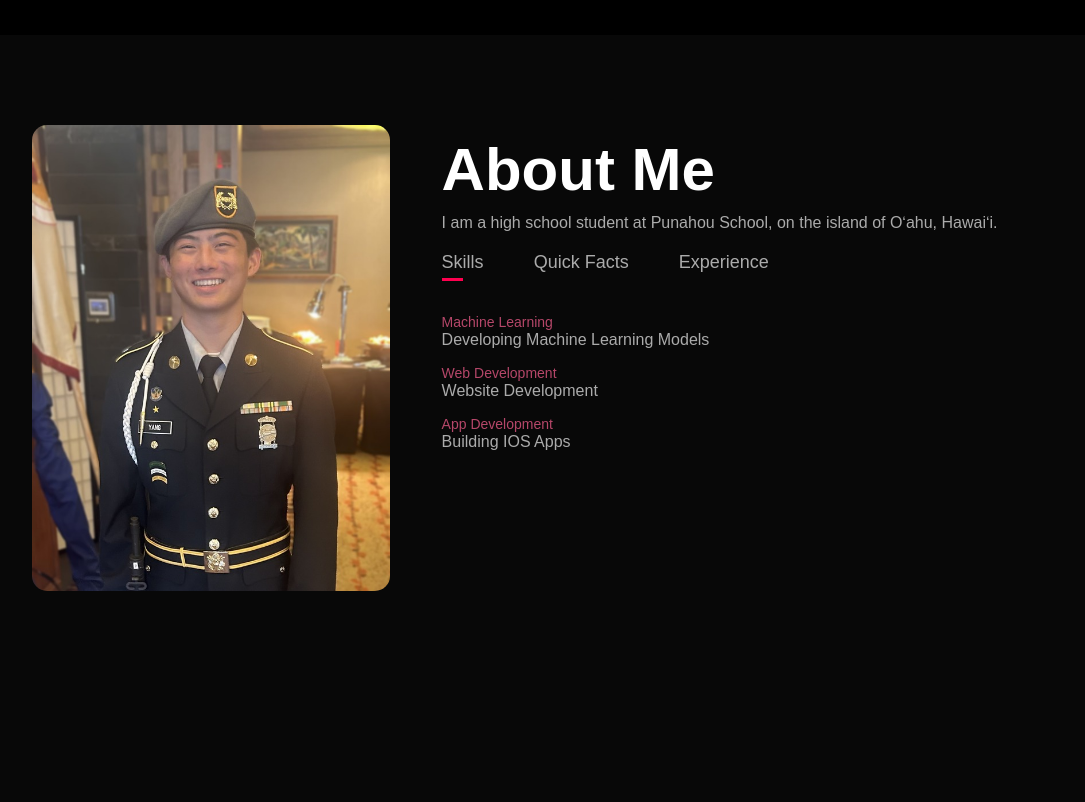
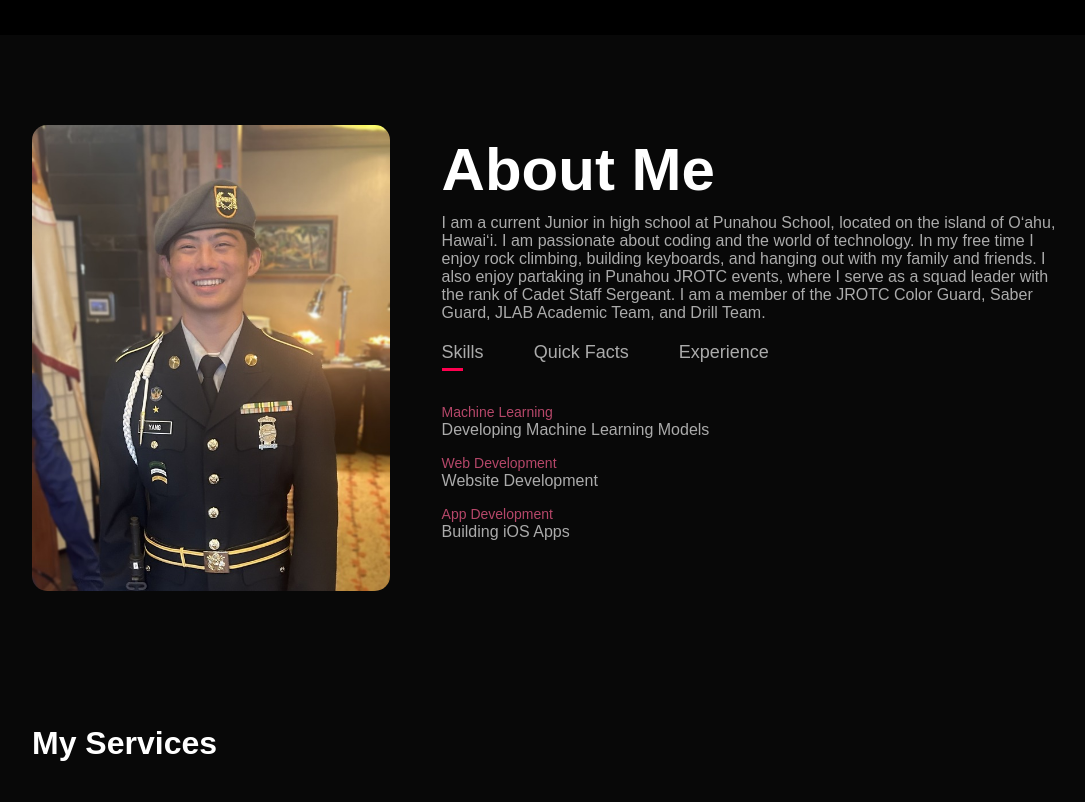
Before and after one commit to the-Turtle-From-1871/dte-portfolio, a plain HTML site: page index.html in a window 1280 px wide. Shown: the part 765-1567 px from the top of the page, without its empty margins (96-1181 px from the left). Before the commit the page ends 1450 px from the top, so only its background shows below. Drawn offline with Linux system fonts and the light colour scheme.

Commit message:
revised bio and section descriptions

```diff
--- a/index.html
+++ b/index.html
@@ -15,7 +15,7 @@
             <img src="images/Heading.png" alt="logo">
             <ul>
                 <li><a href="#">Home</a></li>
-                <li><a href="#">About</a></li>
+                <li><a href="#about">About</a></li>
                 <li><a href="#">Services</a></li>
                 <li><a href="#">Portfolio</a></li>
                 <li><a href="#">Contact</a></li>
@@ -39,7 +39,12 @@
                 </div>
                 <div class="about-col-2">
                     <h1 class="subtitle">About Me</h1>
-                    <p>I am a high school student at Punahou School, on the island of Oʻahu, Hawaiʻi.</p>
+                    <p>I am a current Junior in high school at Punahou School, located on the island of Oʻahu, Hawaiʻi.
+                        I am passionate about coding and the world of technology.
+                        In my free time I enjoy rock climbing, building keyboards,
+                        and hanging out with my family and friends. I also enjoy partaking
+                        in Punahou JROTC events, where I serve as a squad leader with the rank of Cadet Staff Sergeant.
+                        I am a member of the JROTC Color Guard, Saber Guard, JLAB Academic Team, and Drill Team.</p>
 
                     <div class="tab-titles">
                         <p class="tab-links active-link" onclick="opentab('skills')">Skills</p>
@@ -50,7 +55,7 @@
                         <ul>
                             <li><span>Machine Learning</span><br>Developing Machine Learning Models</li>
                             <li><span>Web Development</span><br>Website Development</li>
-                            <li><span>App Development</span><br>Building IOS Apps</li>
+                            <li><span>App Development</span><br>Building iOS Apps</li>
                         </ul>
                     </div>
 
@@ -60,14 +65,14 @@
                             <li><span>2023 - Current</span><br>Lead Programmer of Hawaiʻi Rotor Squad</li>
                             <li><span>2023 - Current</span><br>Website Manager of DTEC</li>
                             <li><span>2022 - Current</span><br>Cyberpatriots AJROTC Team 1 Member (Windows)</li>
-                            <li><span>Spring 2023</span><br>FLL After School Robotics TA</li>
                         </ul>
                     </div>
 
                     <div class="tab-contents" id="experience">
                         <ul>
-                            <li><span>Fall 2023</span><br>Inspirit AI Scholars</li>
                             <li><span>Spring 2024</span><br>Inspirit 1:1 Mentorship Research Program</li>
+                            <li><span>Fall 2023</span><br>Inspirit AI Scholars Program</li>
+                            <li><span>Spring 2023</span><br>FLL After School Robotics TA</li>
                         </ul>
                     </div>
 
@@ -76,6 +81,19 @@
             </div>
         </div>
     </div>
+
+    <!------------"Services"------------->
+    <div id="services">
+        <div class="container">
+            <h1 class="sub-title">My Services</h1>
+            <div class="services-list">
+
+            </div>
+        </div>
+    </div>
+
+
+
 
     <script>
         var tablinks = document.getElementsByClassName("tab-links");
--- a/style.css
+++ b/style.css
@@ -1,3 +1,7 @@
+html {
+    scroll-behavior: smooth;
+}
+
 * {
     margin: 0;
     padding: 0;
@@ -153,3 +157,14 @@ nav ul li a:hover::after {
 .tab-contents.active-tab {
     display: block;
 }
+
+/* services */
+#services {
+    padding: 30px 0;
+}
+
+.services-list  {
+    display: grid;
+    grid-template-columns: repeat(auto-fit, minmax(250px, 1fr));
+
+}
```
